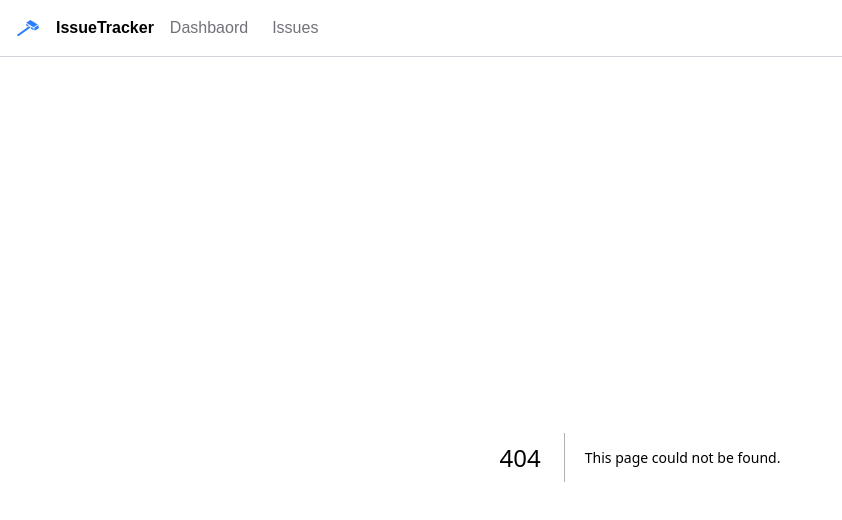
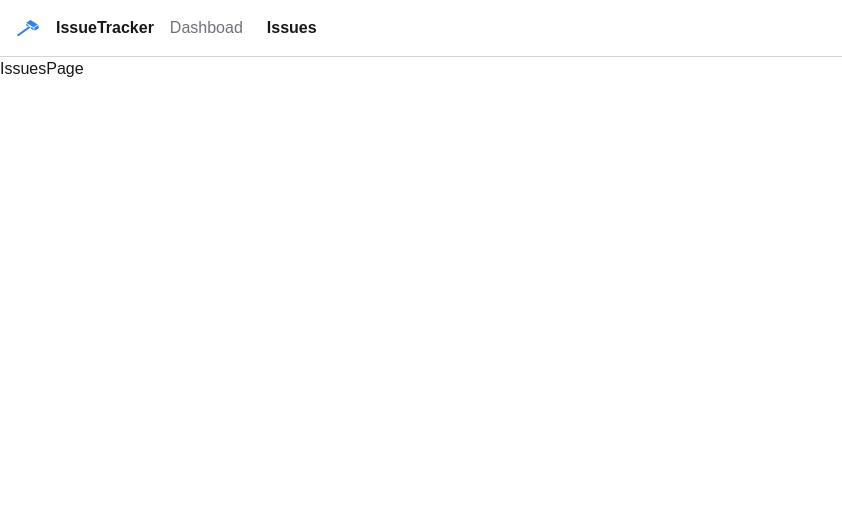
Before and after one commit to tseHaoSu/issue-tracker, a Next.js app: page /issues in a window 1280 px wide. Before the commit this address had no page. Shown: the top 520 px of the page, without its empty margins (0-842 px from the left). Built offline with nearby package versions, Linux system fonts and the light colour scheme.

Commit message:
setup prisma

```diff
--- a/app/NavBar.tsx
+++ b/app/NavBar.tsx
@@ -1,16 +1,24 @@
+"use client";
+
 import Link from "next/link";
+import { usePathname } from "next/navigation";
 import React from "react";
 import { Gi3dHammer } from "react-icons/gi";
+import classNames from "classnames";
 
 const NavBar = () => {
+  const currentPath = usePathname();
+  console.log(currentPath);
+
   const links = [
-    { label: "Dashbaord", href: "/" },
+    { label: "Dashboad", href: "/" },
     { label: "Issues", href: "/issues" },
   ];
+
   return (
     <nav className="flex flex-row space-x-4 border-b border-gray-300 p-4 items-center">
       <Gi3dHammer className="text-blue-500 text-2xl" />
-      <Link href="/" className="font-bold ">
+      <Link href="/" className="font-bold">
         IssueTracker
       </Link>
       <ul className="flex flex-row space-x-6">
@@ -18,7 +26,11 @@
           <Link
             key={link.href}
             href={link.href}
-            className="text-zinc-500 hover:text-zinc-800 transition-colors"
+            className={classNames({
+              "text-zinc-900": link.href === currentPath,
+              "text-zinc-500": link.href !== currentPath,
+              "font-bold": link.href === currentPath,
+            })}
           >
             {link.label}
           </Link>
--- /dev/null
+++ b/app/issues/page.tsx
@@ -0,0 +1,9 @@
+import React from 'react'
+
+const page = () => {
+  return (
+    <div>IssuesPage</div>
+  )
+}
+
+export default page
--- a/package.json
+++ b/package.json
@@ -9,6 +9,7 @@
     "lint": "next lint"
   },
   "dependencies": {
+    "classnames": "^2.5.1",
     "next": "15.2.4",
     "react": "^19.0.0",
     "react-dom": "^19.0.0",
@@ -22,6 +23,7 @@
     "@types/react-dom": "^19",
     "eslint": "^9",
     "eslint-config-next": "15.2.4",
+    "prisma": "^6.5.0",
     "tailwindcss": "^4",
     "typescript": "^5"
   }
```
Also changed, not shown: 2 other files (tests, documents, lock files or other folders).
